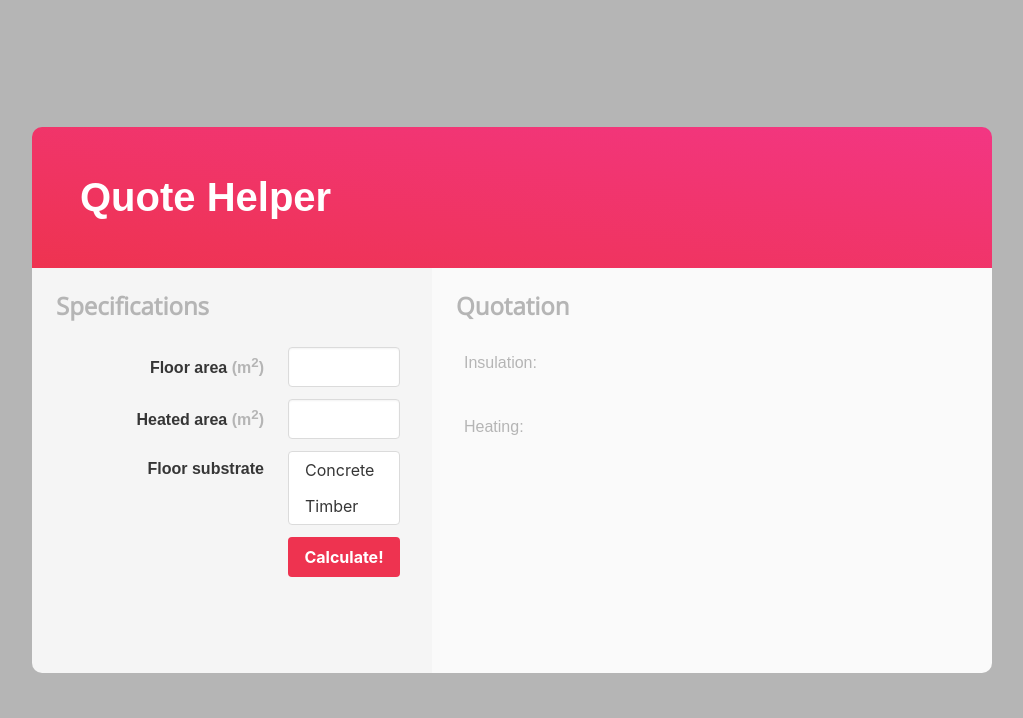
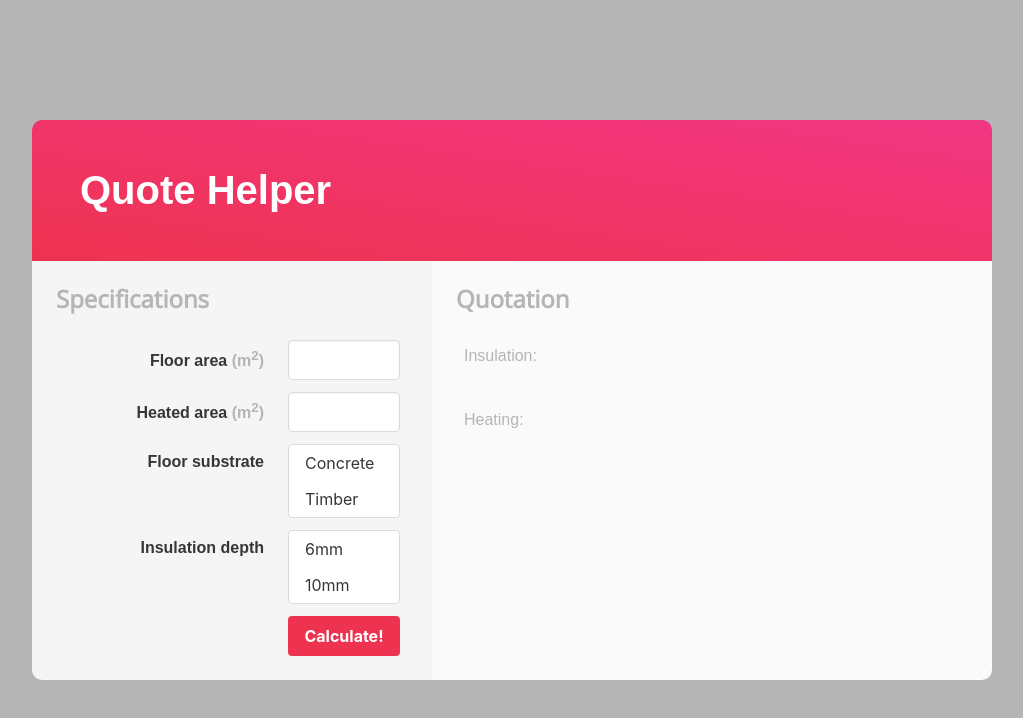
Before and after one commit to VinRanana/UFH-Quote-Helper, an Angular app in the folder client/: page / in a window 1280 px wide. Shown: the top 718 px of the page, without its empty margins (128-1151 px from the left). Built offline with nearby package versions, Linux system fonts and the light colour scheme; a web font is replaced by a local one.

Commit message:
feat: add insulation depth dropdown and associated outputs
Also hours of bug-fixing and crying

```diff
--- a/client/src/app/data/insulation-data.ts
+++ b/client/src/app/data/insulation-data.ts
@@ -1,9 +1,48 @@
+import { OutputItem } from '../output-item.model';
+
 const items = {
   fta: 5,
-  cib: 7.2,
-  tib: 4.32,
+  'CIB-006-20': 14.4,
+  'CIB-105-10': 7.2,
+  'TIB-006-08': 5.76,
+  'TIB-010-06': 4.32,
   fs: 72,
   mfw: 7.2
+};
+
+export function determineRightBoard (
+  floorArea: number,
+  floorSubstrate: string,
+  insulationDepth: string
+): OutputItem {
+  // console.log('floorArea', floorArea);
+  // console.log('floorSubstrate', floorSubstrate);
+  // console.log('insulationDepth', insulationDepth);
+
+  const resultItem = {
+    name: 'placeholder',
+    quantity: 0,
+    description: 'placeholder'
+  };
+
+  if (floorSubstrate === 'Concrete') {
+    resultItem.description = 'Concrete insulation boards';
+    resultItem.name =
+      insulationDepth === 'six'
+      ? 'CIB-006-20'
+      : 'CIB-105-10';
+  }
+  else if (floorSubstrate === 'Timber') {
+    resultItem.description = 'Timber insulation boards';
+    resultItem.name =
+      insulationDepth === 'six'
+      ? 'TIB-006-08'
+      : 'TIB-010-06';
+  }
+
+  resultItem.quantity = calculateQuantity(resultItem.name, floorArea);
+
+  return resultItem;
 }
 
 export function calculateQuantity (item: string, floorArea: number): number {
--- a/client/src/app/data/mesh-data.ts
+++ b/client/src/app/data/mesh-data.ts
@@ -1,4 +1,4 @@
-import { OutputItem } from "../output-item.model";
+import { OutputItem } from '../output-item.model';
 
 
 interface Mesh {
@@ -19,7 +19,7 @@ function createMesh (name: string, area: number, intensity: number): Mesh {
     name,
     area,
     intensity
-  }
+  };
 }
 
 
@@ -43,7 +43,7 @@ export function determineRightMesh (meshObject: MeshCollection, heatedArea: numb
     name: '',
     quantity: 1,
     description: 'Self-adhesive mesh'
-  }
+  };
 
   for (const key in meshObject) {
     if (Object.prototype.hasOwnProperty.call(meshObject, key)) {
--- a/client/src/app/input-data.model.ts
+++ b/client/src/app/input-data.model.ts
@@ -2,4 +2,5 @@ export interface InputData {
   floorArea: number;
   heatedArea: number;
   floorSubstrate: string;
+  insulationDepth: string;
 }
--- a/client/src/app/input-section/input-section.component.html
+++ b/client/src/app/input-section/input-section.component.html
@@ -45,6 +45,22 @@
           </div>
         </div>
     </div>
+<!-- insulation input -->
+    <div class="field is-horizontal">
+      <div class="field-label is-normal">
+        <label class="label">Insulation depth</label>
+      </div>
+        <div class="field">
+          <div class="control">
+            <div class="select is-multiple">
+              <select multiple size="2" name="insulationDepth" required ngModel>
+                <option value="six">6mm</option>
+                <option value="ten">10mm</option>
+              </select>
+            </div>
+          </div>
+        </div>
+    </div>
 <!-- submit button -->
     <div class="field is-align-self-flex-end">
       <div class="control">
--- a/client/src/app/input-section/input-section.component.ts
+++ b/client/src/app/input-section/input-section.component.ts
@@ -16,8 +16,9 @@ export class InputSectionComponent implements OnInit {
   }
 
   onSubmit (value: InputData): void {
-    // console.log('input value', value);
+    // console.log(value);
     this.inputEvent.emit(value);
+    // console.log(value);
   }
 
 }
--- a/client/src/app/output-section/output-section.component.html
+++ b/client/src/app/output-section/output-section.component.html
@@ -5,11 +5,8 @@
     <div *ngIf="inputData?.floorArea > 0 && inputData?.floorSubstrate === 'Concrete'">
       <app-output-line [item]="resultFta"></app-output-line>
     </div>
-    <div *ngIf="inputData?.floorArea > 0 && inputData?.floorSubstrate === 'Concrete'">
-      <app-output-line [item]="resultCib"></app-output-line>
-    </div>
-    <div *ngIf="inputData?.floorArea > 0 && inputData?.floorSubstrate === 'Timber'">
-      <app-output-line [item]="resultTib"></app-output-line>
+    <div *ngIf="inputData?.floorSubstrate && inputData?.floorArea > 0">
+      <app-output-line [item]="resultBoard"></app-output-line>
     </div>
     <div *ngIf="inputData?.floorArea > 0 && inputData?.floorSubstrate === 'Timber'">
       <app-output-line [item]="resultFs"></app-output-line>
--- a/client/src/app/output-section/output-section.component.ts
+++ b/client/src/app/output-section/output-section.component.ts
@@ -12,8 +12,7 @@ export class OutputSectionComponent implements OnInit {
   @Input() inputData: InputData;
   @Input() resultMesh: OutputItem;
   @Input() resultFta: OutputItem;
-  @Input() resultCib: OutputItem;
-  @Input() resultTib: OutputItem;
+  @Input() resultBoard: OutputItem;
   @Input() resultFs: OutputItem;
   @Input() resultMfw: OutputItem;
 
--- a/client/src/app/room/room.component.html
+++ b/client/src/app/room/room.component.html
@@ -10,12 +10,11 @@
   <section class="right-section column has-background-white-bis p-5">
     <app-output-section
       [inputData]="inputData"
-      [resultMesh]="resultMesh"
       [resultFta]="resultFta"
-      [resultCib]="resultCib"
-      [resultTib]="resultTib"
+      [resultBoard]="resultBoard"
       [resultFs]="resultFs"
-      [resultMfw]="resultMfw">
+      [resultMfw]="resultMfw"
+      [resultMesh]="resultMesh">
     </app-output-section>
   </section>
 
--- a/client/src/app/room/room.component.ts
+++ b/client/src/app/room/room.component.ts
@@ -1,5 +1,5 @@
 import { Component, OnInit } from '@angular/core';
-import { calculateQuantity } from '../data/insulation-data';
+import { calculateQuantity, determineRightBoard } from '../data/insulation-data';
 import { determineRightMesh, MESH_OBJ } from '../data/mesh-data';
 import { InputData } from '../input-data.model';
 import { OutputItem } from '../output-item.model';
@@ -14,16 +14,16 @@ export class RoomComponent implements OnInit {
   inputData: InputData = {
     floorArea: 0,
     heatedArea: 0,
-    floorSubstrate: ''
+    floorSubstrate: '',
+    insulationDepth: ''
   };
 
-  resultMesh: OutputItem;
   resultFta: OutputItem;
-  resultCib: OutputItem;
-  resultTib: OutputItem;
+  resultBoard: OutputItem;
   resultFs: OutputItem;
   resultMfw: OutputItem;
-  //Can be refactored into an object?
+  resultMesh: OutputItem;
+  // Can be refactored into an object?
 
   constructor() { }
 
@@ -32,13 +32,30 @@ export class RoomComponent implements OnInit {
 
   updateData (value: InputData): void {
     this.inputData = value;
-    this.inputData.floorSubstrate = value['floorSubstrate'][0];
+    this.inputData.floorSubstrate = value.floorSubstrate[0];
+    this.inputData.insulationDepth = value.insulationDepth[0];
+
+    this.resultFta = {
+      name: 'FTA-20-01',
+      quantity: calculateQuantity('fta', value.floorArea),
+      description: 'Flexible tile adhesive'
+    };
+    this.resultBoard = determineRightBoard(
+      value.floorArea,
+      value.floorSubstrate,
+      value.insulationDepth
+    );
+    this.resultFs = {
+      name: 'TIB-FS-01',
+      quantity: calculateQuantity('fs', value.floorArea),
+      description: 'Fixing screws'
+    };
+    this.resultMfw = {
+      name: 'TIB-MFW-01',
+      quantity: calculateQuantity('mfw', value.floorArea),
+      description: 'Metal fixing washers'
+    };
     this.resultMesh = determineRightMesh(MESH_OBJ, this.inputData.heatedArea);
-    this.resultFta = {name: 'FTA-20-01', quantity: calculateQuantity('fta', value['floorArea']), description: 'Flexible tile adhesive'};
-    this.resultCib = {name: 'CIB-105-10', quantity: calculateQuantity('cib', value['floorArea']), description: 'Concrete insulation boards'};
-    this.resultTib = {name: 'TIB-10-06', quantity: calculateQuantity('tib', value['floorArea']), description: 'Timber insulation boards'};
-    this.resultFs = {name: 'TIB-FS-01', quantity: calculateQuantity('fs', value['floorArea']), description: 'Fixing screws'};
-    this.resultMfw = {name: 'TIB-MFW-01', quantity: calculateQuantity('mfw', value['floorArea']), description: 'Metal fixing washers'};
     // This can be refactored
   }
 
```
Also changed, not shown: client/src/app/output-item.model.ts (line endings or trailing spaces), client/src/app/output-line/output-line.component.ts (line endings or trailing spaces).
